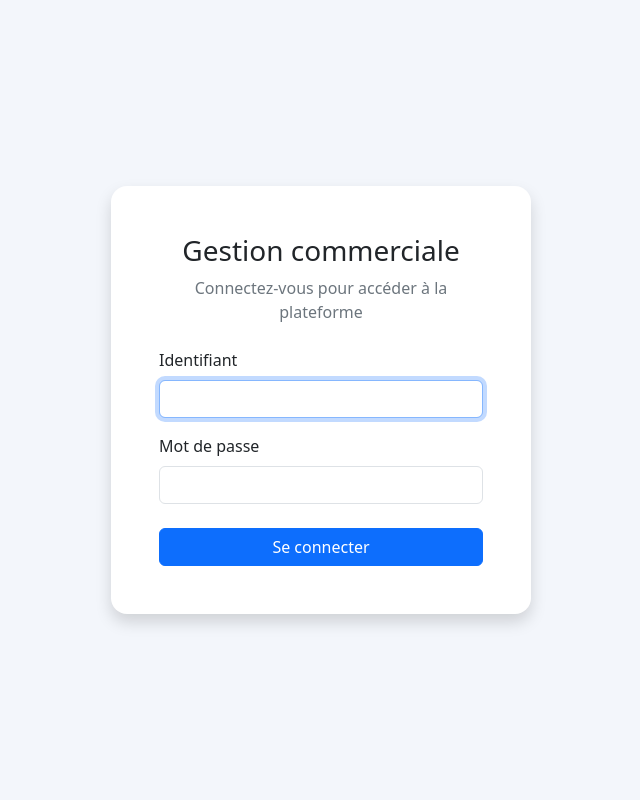
After one commit to comperfplus/tp_appli_ise2_secteur_informel, a Flask app: page /login in a window 1280 px wide. The commit adds this page. Shown: the whole page, without its empty margins (319-959 px from the left). Run offline with Flask 3, Linux system fonts and the light colour scheme.

Commit message:
Add files via upload

```diff
--- /dev/null
+++ b/templates/login.html
@@ -0,0 +1,42 @@
+<!doctype html>
+<html lang="fr">
+<head>
+  <meta charset="utf-8">
+  <meta name="viewport" content="width=device-width, initial-scale=1">
+  <title>Connexion - Gestion commerciale</title>
+  <link href="https://cdn.jsdelivr.net/npm/bootstrap@5.3.3/dist/css/bootstrap.min.css" rel="stylesheet">
+  <style>
+    body { min-height: 100vh; display: grid; place-items: center; background: #f3f6fb; }
+    .login-card { width: min(420px, 92vw); border: 0; border-radius: 16px; }
+  </style>
+</head>
+<body>
+  <div class="card shadow login-card">
+    <div class="card-body p-4 p-md-5">
+      <h3 class="text-center mb-2">Gestion commerciale</h3>
+      <p class="text-center text-secondary mb-4">Connectez-vous pour accéder à la plateforme</p>
+
+      {% with messages=get_flashed_messages(with_categories=true) %}
+        {% for typ,msg in messages %}
+          <div class="alert alert-{{ typ }}">{{ msg }}</div>
+        {% endfor %}
+      {% endwith %}
+
+      <form method="post" action="{{ url_for('login', next=request.args.get('next', '')) }}">
+        <input type="hidden" name="next" value="{{ request.args.get('next', '') }}">
+        <div class="mb-3">
+          <label for="login" class="form-label">Identifiant</label>
+          <input id="login" name="login" type="text" class="form-control"
+                 autocomplete="username" required autofocus>
+        </div>
+        <div class="mb-4">
+          <label for="password" class="form-label">Mot de passe</label>
+          <input id="password" name="password" type="password" class="form-control"
+                 autocomplete="current-password" required>
+        </div>
+        <button type="submit" class="btn btn-primary w-100">Se connecter</button>
+      </form>
+    </div>
+  </div>
+</body>
+</html>
```
Also changed, not shown: templates/base.html (+36 -11 lines).
